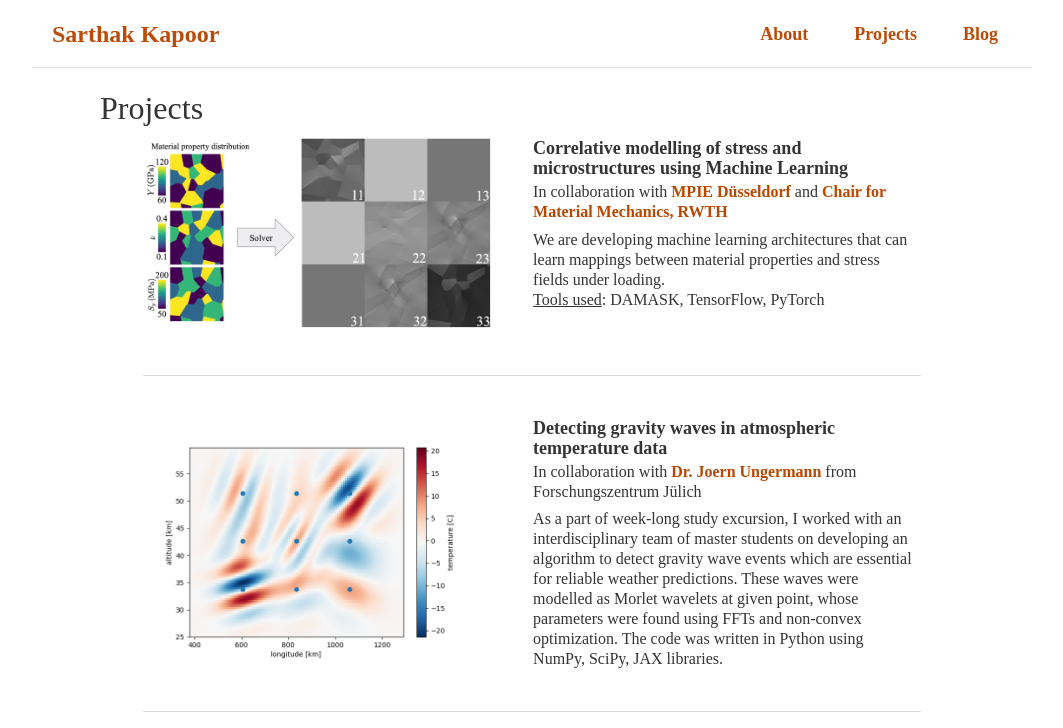
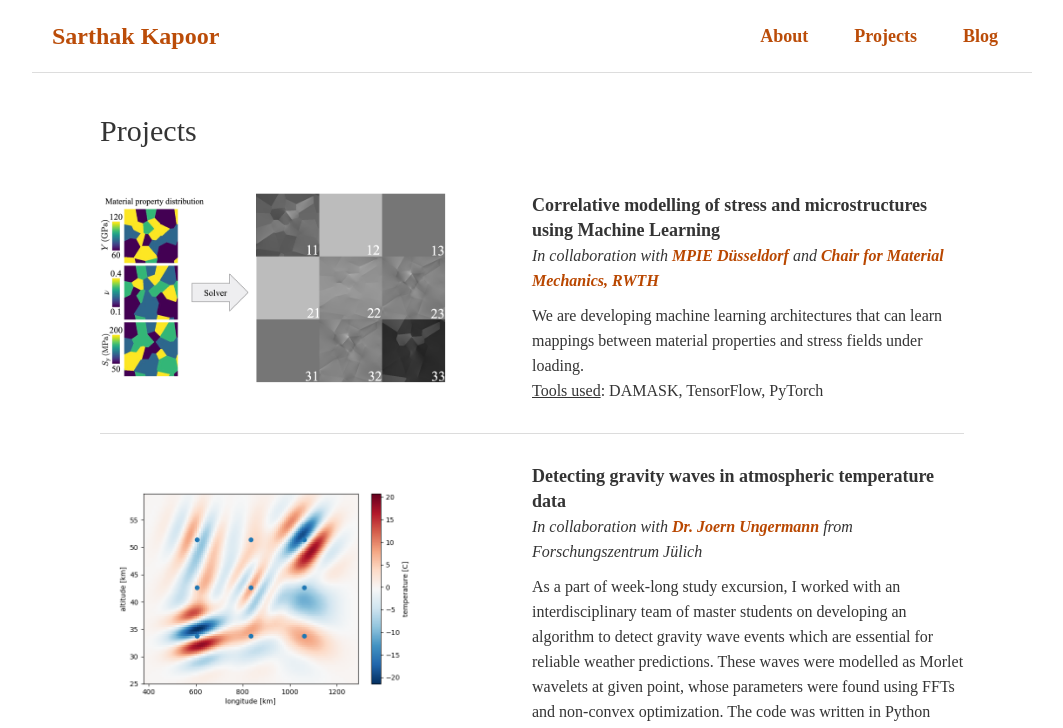
Before and after one commit to ka-sarthak/ka-sarthak.github.io, a Jekyll site: the page built from projects.html, in a window 1280 px wide and 1400 px high. Shown: the top 728 px of the window, without its empty margins (108-1171 px from the left). Built offline with Jekyll 4.4.1, drawn with Linux system fonts in a browser that asks for light colours; grey boxes are pictures that could not be loaded.

Commit message:
Added responsiveness to content

```diff
--- a/_layouts/default.html
+++ b/_layouts/default.html
@@ -8,9 +8,9 @@
     </head>
     <body>
         {% include navigation.html %}
-        <div class="pagecontent">
+        <div class="page-content">
             {% if page.heading!="About"%}
-            <div style="font-size: xx-large; margin-bottom: 3%; margin: auto;">{{page.heading}}</div>
+            <div class="title">{{page.heading}}</div>
             {% endif%}
             {{content}}
         </div>
--- a/_layouts/post.html
+++ b/_layouts/post.html
@@ -2,8 +2,8 @@
 layout: default
 ---
 
-<div class="blog-content">
-    <h1>{{ page.title }}</h1>
+<div class="post-content">
+    <h1 style="line-height: 30px;">{{ page.title }}</h1>
     <span class="subtitle">{{ page.date | date_to_string }} - {{ page.place }}.</span>
     {{ content }}
    <h3>
--- a/projects.html
+++ b/projects.html
@@ -4,144 +4,113 @@
 heading: Projects
 ---
 
-<div class="project-card">
-    <table>
-        <tr>
-            <td style="width: 45%;">
+<div class="project-container" style="border: 0px;">
+    <div class="project-pic">
         <img src="/assets/images/projects/UNet-FNO.png" alt="">
-            </td>
-            <td style="padding-left: 5%;">
-                <div class="title">Correlative modelling of stress and microstructures using Machine Learning</div>
-                <div style="margin-bottom: 2%;">In collaboration with <a href="https://www.mpie.de/4356459/comp_sustain_metallurgy">MPIE Düsseldorf</a>
+    </div>
+    <div class="project-content">
+        <div class="project-container-title">Correlative modelling of stress and microstructures using Machine Learning</div>
+        <div class="project-container-subtitle">In collaboration with <a href="https://www.mpie.de/4356459/comp_sustain_metallurgy">MPIE Düsseldorf</a>
             and <a href="https://www.cmm.rwth-aachen.de/go/id/gaot/?lidx=1">Chair for Material Mechanics, RWTH</a></div>
         We are developing machine learning architectures that can learn mappings between material properties and stress fields under loading. <br>
         <u>Tools used</u>: DAMASK, TensorFlow, PyTorch
-            </td>
-        </tr>
-    </table>
+    </div>
 </div>
 
-<div class="project-card">
-    <table>
-        <tr>
-            <td style="width: 45%;">
+<div class="project-container">
+    <div class="project-pic">
         <img src="/assets/images/projects/estimated_waves.png" alt="">
-            </td>
-            <td style="padding-left: 5%;">
-                <div class="title">Detecting gravity waves in atmospheric temperature data</div>
-                <div style="margin-bottom: 2%;">In collaboration with <a href="https://www.researchgate.net/profile/Joern-Ungermann/2">Dr. Joern Ungermann</a> from Forschungszentrum Jülich</div>
+    </div>
+    <div class="project-content">
+        <div class="project-container-title">Detecting gravity waves in atmospheric temperature data</div>
+        <div class="project-container-subtitle">In collaboration with <a href="https://www.researchgate.net/profile/Joern-Ungermann/2">Dr. Joern Ungermann</a> from Forschungszentrum Jülich</div>
         As a part of week-long study excursion, I worked with an interdisciplinary team of master students on developing an algorithm to detect gravity wave events which are essential for reliable weather predictions. These waves were modelled as Morlet wavelets at given point, whose parameters were found using FFTs and non-convex optimization. The code was written in Python using NumPy, SciPy, JAX libraries.
-
-            </td>
-        </tr>
-    </table>
+    </div>
 </div>
 
-<div class="project-card">
-    <table>
-        <tr>
-            <td style="width: 45%;">
+<div class="project-container">
+    <div class="project-pic">
         <video autoplay loop> <source type="video/mp4" src="/assets/videos/opt_t_Trim.mp4"></video>
-            </td>
-            <td style="padding-left: 5%;">
-                <div class="title">Tracking local optima in dynamic systems</div>
-                <div style="margin-bottom: 2%;">In collaboration with <a href="https://www.stce.rwth-aachen.de">Informatik-12</a> at RWTH</div>
+    </div>
+    <div class="project-content">
+        <div class="project-container-title">Tracking local optima in dynamic systems</div>
+                <div class="project-container-subtitle">In collaboration with <a href="https://www.stce.rwth-aachen.de">Informatik-12</a> at RWTH</div>
                 This semester-long lab project focused on building local-optima-tracking software for dynamic time-dependent functions.
                 It was build on a global optima search routine developed by Dr. Jens Deussen and
                 provides a switching criterion between global and local search.
                 The software in written in C++ using dco/c++ library for automatic differentiation.
                 <br>
                 <a href="/assets/documents/SiSc_Report_Optima_Tracking.pdf">Report</a>
-            </td>
-        </tr>
-    </table>
+    </div>
 </div>
 
-<div class="project-card">
-    <table>
-        <tr>
-            <td style="width: 45%;">
+<div class="project-container">
+    <div class="project-pic">
         <img src="/assets/images/projects/aakaar.JPG" alt="">
-            </td>
-            <td style="padding-left: 5%;">
-                <div class="title">Project Aakaar - Making geometry accessible for the visually impaired</div>
-                <div style="margin-bottom: 2%;">In collaboration with <a href="http://www.kylekeane.com">Dr. Keane</a> from MIT</div>
+    </div>
+    <div class="project-content">
+        <div class="project-container-title">Project Aakaar - Making geometry accessible for the visually impaired</div>
+        <div class="project-container-subtitle">In collaboration with <a href="http://www.kylekeane.com">Dr. Keane</a> from MIT</div>
         Started as a bachelor's project at the makerspace of NIT Warangal,
         Project Aakaar has expanded into a global network of designers,
         thinkers, managers, and engineers, with the common goal of making
         technical education accessible in the special schools of developing countries.
         <br>
         <a href="https://misti.mit.edu/humanistic-design-workshops-india-impact-and-reach">Media Coverage</a>&nbsp;&nbsp;&nbsp;<a href="/assets/documents/Aakaar Documentation.pdf">Report</a>
-            </td>
-        </tr>
-    </table>
+    </div>
 </div>
 
-<div class="project-card">
-    <table>
-        <tr>
-            <td style="width: 45%;">
+<div class="project-container">
+    <div class="project-pic">
         <img src="/assets/images/projects/FIS.png" alt="">
-            </td>
-            <td style="padding-left: 5%;">
-                <div class="title">Fast Iterative Solvers</div>
+    </div>
+    <div class="project-content">
+        <div class="project-container-title">Fast Iterative Solvers</div>
+        <div class="project-container-subtitle"></div>
         As part of a master's course on iterative solvers, I programmed GMRES, CG and MultiGrid iterative solvers, along with Eigensolvers like Power Iteration and Lanczos method, all in Python.
         These were tested on big matrices taken from <a href="https://math.nist.gov/MatrixMarket/">Matrix Market</a>, and loaded in compressed row storage format.
         <br>
         <a href="https://github.com/ka-sarthak/Fast-Iterative-Solvers">Code</a>
-            </td>
-        </tr>
-    </table>
+    </div>
 </div>
 
-<div class="project-card">
-    <table>
-        <tr>
-            <td style="width: 45%;">
+<div class="project-container">
+    <div class="project-pic">
         <img src="/assets/images/projects/PIM.JPG" alt="">
-            </td>
-            <td style="padding-left: 5%;">
-                <div class="title">Simulation of Mold Filling in Low Pressure Injection Molding</div>
-                <div style="margin-bottom: 2%;">In collaboration with <a href="https://www.etsmtl.ca/en/research/professors/videmers/">Prof. Vincent Demers</a> from ETS Montreal</div>
+    </div>
+    <div class="project-content">
+        <div class="project-container-title">Simulation of Mold Filling in Low Pressure Injection Molding</div>
+        <div class="project-container-subtitle">In collaboration with <a href="https://www.etsmtl.ca/en/research/professors/videmers/">Prof. Vincent Demers</a> from ETS Montreal</div>
             As a <a href="https://www.mitacs.ca/en/programs/globalink">MITACS</a> scholar, I worked on optimizing LPIM injection stage for
             metallic feedstock using FEM simulations and experimentation. I also worked on an initial layout of a
             new viscosity model that accurately captured viscosity behaviour for our application.
         <br>
         <a href="https://www.tandfonline.com/eprint/M3Y7FEB5CWPJCF64MME4/full?target=10.1080/00325899.2020.1852492">Publication</a>
-            </td>
-        </tr>
-    </table>
+    </div>
 </div>
 
-<div class="project-card">
-    <table>
-        <tr>
-            <td style="width: 45%;">
+<div class="project-container">
+    <div class="project-pic">
         <video style="max-width: 80%;" autoplay loop> <source type="video/mp4" src="/assets/videos/PFM.mp4"></video>
-            </td>
-            <td style="padding-left: 5%;">
-                <div class="title">Simulation of precipitate growth</div>
+    </div>
+    <div class="project-content">
+        <div class="project-container-title">Simulation of precipitate growth</div>
+        <div class="project-container-subtitle"></div>
         As part of a bachelor's elective on computational material science, I simulated
         precipitation in ternary systems to study growth and coarsening kinetics using Phase-Field-Modeling. <br>
         <a href="https://github.com/ka-sarthak/Phase-Field-Modeling">Code</a>
-            </td>
-        </tr>
-    </table>
+    </div>
 </div>
 
-<div class="project-card">
-    <table>
-        <tr>
-            <td style="width: 45%;">
+<div class="project-container">
+    <div class="project-pic">
         <img src="/assets/images/projects/COF.JPG" alt="">
-            </td>
-            <td style="padding-left: 5%;">
-                <div class="title">Synthesis of self-healing polymers</div>
-                <div style="margin-bottom: 2%;">In collaboration with <a href="https://www.iitrpr.ac.in/smmee/dhiraj">Prof. Dhiraj Mahajan</a> from IIT Ropar</div>
+    </div>
+    <div class="project-content">
+        <div class="project-container-title">Synthesis of self-healing polymers</div>
+        <div class="project-container-subtitle">In collaboration with <a href="https://www.iitrpr.ac.in/smmee/dhiraj">Prof. Dhiraj Mahajan</a> from IIT Ropar</div>
         As a summer research intern, I worked on synthesis and characterization of imine-linked covalent organic frameworks (COFs).
         These molecules were added into PDMS to form a composite, which exhibited self-healing property
         due to the reversible nature of the imine linkages.
-            </td>
-        </tr>
-    </table>
     </div>
+</div>
--- a/styles.css
+++ b/styles.css
@@ -1,27 +1,14 @@
+/* all page structures */
+
 body {
+    min-height: 100vh;
     display: flex;
     flex-direction: column;
     max-width: 960px;
     margin: auto;
     background-color:white;
-    line-height: 20px;
+    line-height: 25px;
     color: #343434;
-}
-
-a{
-    text-decoration: none;
-    font-weight: 600;
-    color: #B94700;
-}
-a:hover{
-    text-decoration: underline;
-}
-li{
-    margin: 1% 0%;
-}
-img{
-    max-width: 100%;
-    margin: auto;
 }
 
 .navbar{
@@ -59,6 +46,139 @@
     font-size: 24px;
     user-select: none;
 }
+
+.footer{
+    width: 100%;
+    margin-top: auto;
+    background-color: #343434;
+    color: #adadad;
+    text-align: center;
+    padding: 1px;
+    bottom:0;left:0;right:0;
+    /* height:30px; */
+    font-size: 12px;
+}
+.footer a {
+    color: #FAFAFA;
+    font-weight: 100;
+}
+
+/* page elements */
+a{
+    text-decoration: none;
+    font-weight: 600;
+    color: #B94700;
+}
+a:hover{
+    text-decoration: underline;
+}
+li{
+    margin: 1% 0%;
+}
+img{
+    max-width: 100%;
+    margin: auto;
+}
+.profile-pic{
+    width: 225px; height: 225px;
+    max-width: 250px;
+    overflow: hidden;
+    border-radius: 50%;
+    margin: auto;
+}
+.contact{
+    margin-top: 15px;
+    text-align: center;
+}
+.page-content{
+    padding-top: 50px;
+    padding-bottom: 10px;
+    margin: 5%;
+}
+.page-content .title{
+    font-size: 30px;
+    margin-top: 20px;
+    margin-bottom: 20px;
+}
+
+/* intro */
+
+.intro-content{
+    /* text-align: justify; */
+}
+.intro-pic{
+    float: right;
+    padding: 30px;
+}
+.whats-new{
+    max-width: 95%;
+    padding: 10px;
+    margin: auto;
+    border-style: solid;
+    border-color: #dcdcdc;
+    border-width: 1px;
+}
+
+/* project */
+
+.project-container{
+    display: flex;
+    justify-content: space-between;
+    align-items:flex-start;
+    flex-wrap: wrap;
+    padding-top: 30px;
+    padding-bottom: 30px;
+    max-width: 100%;
+    margin-left: auto;
+    margin-right: auto;
+    border-style: solid;
+    border-color: #dcdcdc;
+    border-width: 1px 0px 0px 0px;
+}
+.project-container-title{
+    font-weight: bold;
+    font-size: large;
+    color: #343434;
+}
+.project-container-subtitle{
+    margin-bottom: 10px;
+    font-style: italic;
+}
+.project-container video{
+    width: 100%;
+    max-width: 400px;
+}
+.project-pic{
+    width: 40%;
+    max-width: 400px;
+}
+.project-content{
+    width: 50%;
+}
+
+/* blog */
+
+.blog-entry{
+    padding: 20px 0px 30px 0px;
+}
+.post-content{
+    max-width: 90%;
+    margin: auto;
+    padding: auto;
+    margin-bottom: 2%;
+}
+.post-content .subtitle{
+    font-style: italic;
+}
+.post-content img{
+    max-width: 400px;
+    margin-left: auto;
+    margin-right: auto;
+    display: block;
+}
+
+/* responsive */
+
 @media (max-width:768px) {
     .nav-checkbox{
         display: block;
@@ -67,11 +187,12 @@
         display:none;
         position: absolute;
         background-color: white;
-        opacity: 0.97;
+        opacity: 0.98;
         top: 45px;
         right: 0;
         left: 0;
         text-align: center;
+        font-size: 20px;
         padding: 16px 0;
         border-width: 0px 0px 1px 0px;
         border-style: solid;
@@ -81,108 +202,32 @@
         display: block;
         transition: 0.3s ease;
     }
-}
 
-/*
-.header{
-    position:fixed;top:0;right:0;left:0;
-    max-width: 960px;
-    margin: auto;
-    padding-top: 1%;
-    background-color: white;
-    opacity: 0.97;
-    border-width: 0px 0px 1px 0px;
-    border-style: solid;
-    border-color: #dcdcdc;
-    color: #343434;
-}
-.header a{
-    font-weight: 100;
-    color: #343434;
-}
-.header td{
-    padding: 5px;
-}
-*/
-
-.pagecontent{
-    padding-top: 50px;
-    padding-bottom: 10px;
-    margin: 5%;
-}
-
-.contact{
-    margin-top: 10%;
+    .page-content .title{
         text-align: center;
     }
 
-.content{
-    line-height: 25px;
-    padding: auto;
-    margin-bottom: 2%;
+    .intro-pic{
+        float: none;
+    }
+    .whats-new{
+        max-width: 100%;
+        padding: 0px;
+        border-width: 0px;
     }
 
-.blog-content{
-    max-width: 80%;
-    margin: auto;
-    line-height: 30px;
-    padding: auto;
-    margin-bottom: 2%;
+    .project-container video{
+        width: 100%;
     }
-.blog-content .subtitle{
-    font-style: italic;
+    .project-pic{
+        width: 100%;
+    }
+    .project-content{
+        margin-top: 20px;
+        width: 100%;
     }
 
-.footer{
-    background-color: #343434;
-    color: #adadad;
-    margin: auto;
-    text-align: center;
-    padding: 1px;
-    margin-top: auto;
-    /* position:relative; */
-    bottom:0;left:0;right:0;
-    /* height:30px; */
-    font-size: 12px;
+    .post-content img{
+        max-width: 100%;
     }
-.footer a {
-    color: #FAFAFA;
-    font-weight: 100;
 }
-
-
-.profile-pic{
-    width: 250px; height: 250px;
-    overflow: hidden;
-    border-radius: 50%;
-    margin: auto;
-}
-
-.project-card{
-    max-width: 90%;
-    margin-left: auto;
-    margin-right: auto;
-    margin-top: 2%;
-    margin-bottom: 2%;
-}
-.project-card .title{
-    font-weight: bold; margin-bottom: 1%;
-    font-size: large;
-    color: #343434;
-}
-.project-card table{
-    width: 100%;
-    margin-bottom: 5%;
-    padding-bottom: 5%;
-    border-style: solid;
-    border-color: #dcdcdc;
-    border-width: 0px 0px 1px 0px;
-}
-.project-card td{
-    vertical-align: top;
-}
-.project-card video{
-    margin: auto;
-    width: 100%;
-    height: auto;
-}
```
Also changed, not shown: blog.html (+6 -8 lines), index.html (+21 -27 lines), 7 other files. Lines whose indentation alone changed are shown as unchanged.
